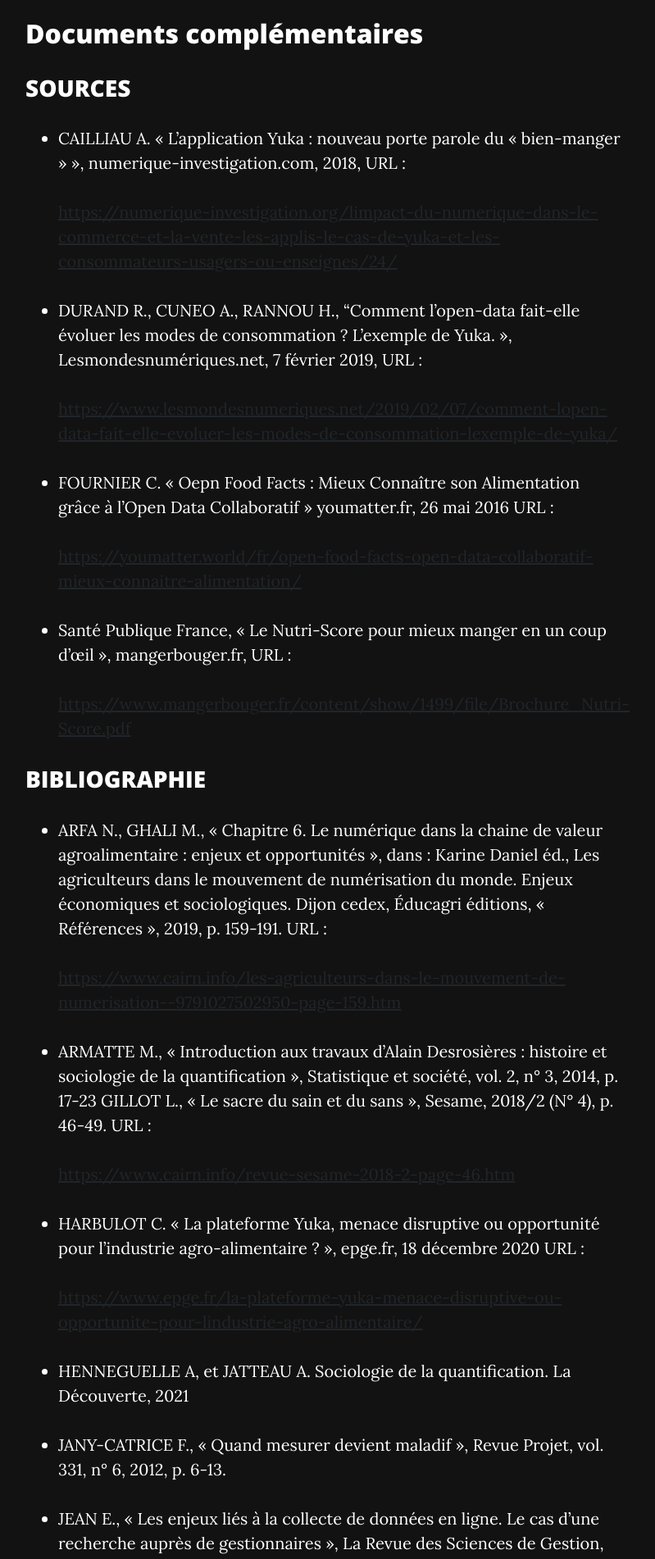
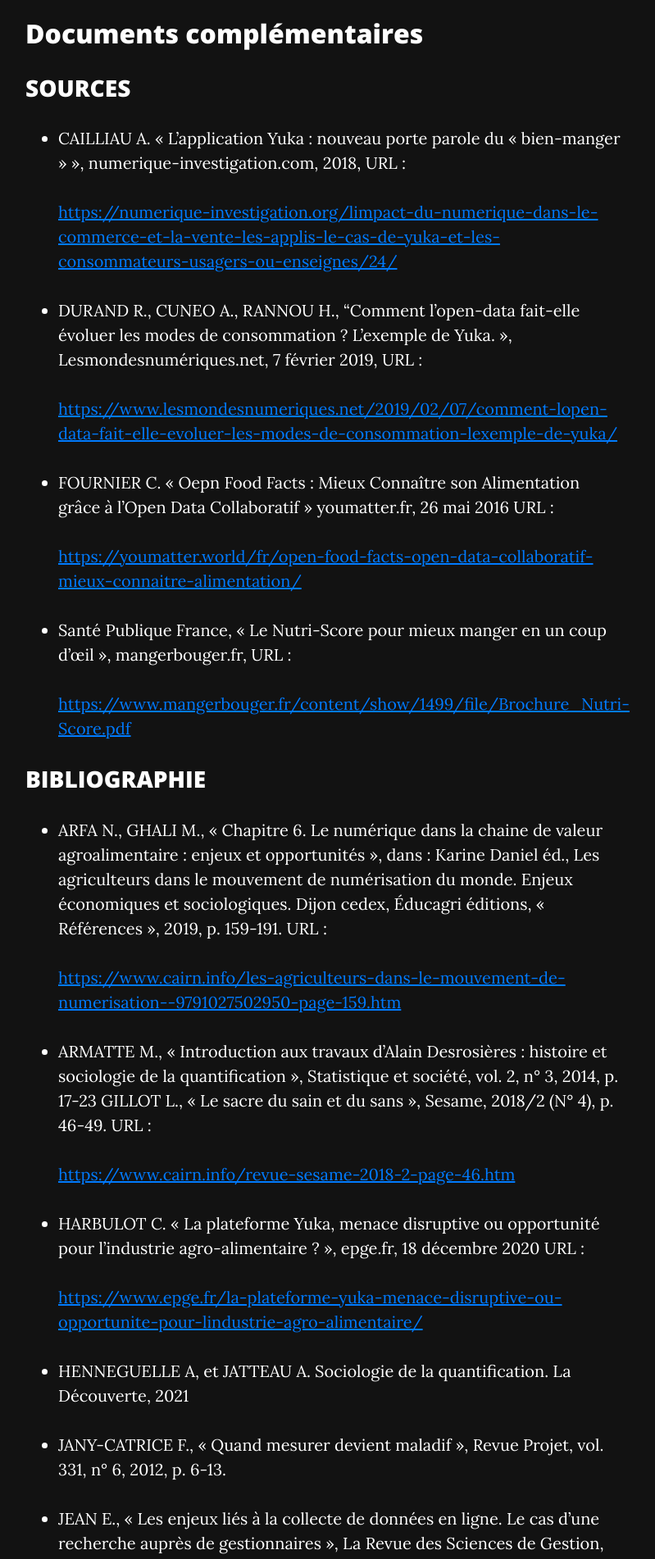
Before and after one commit to koneeko/Rendu-Yuka, a Jekyll site: the page 5-Conclusion.html, which Jekyll copies as it is, in a window 1280 px wide. Shown: the part 1813-3715 px from the top of the page at 82% size, without its empty margins (244-1043 px from the left). Built offline with Jekyll 4.4.1, drawn with Linux system fonts in a browser that asks for light colours.

Commit message:
Update 5-Conclusion.html

```diff
--- a/5-Conclusion.html
+++ b/5-Conclusion.html
@@ -9,6 +9,11 @@
     <link rel="stylesheet" href="https://fonts.googleapis.com/css?family=Open+Sans:300italic,400italic,600italic,700italic,800italic,400,300,600,700,800">
     <link rel="stylesheet" href="https://fonts.googleapis.com/css?family=Lora:400,700,400italic,700italic">
     <link rel="stylesheet" href="assets/fonts/font-awesome.min.css">
+    <style>
+        a.biblio{
+            color:#007bff;
+        }
+    </style>
 </head>
 
 <body style="background-color: #121212;color: #fff;">
```
